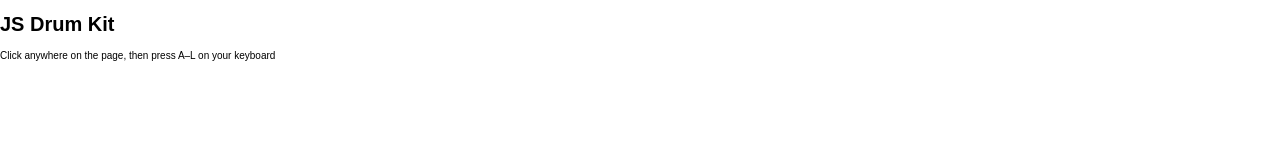
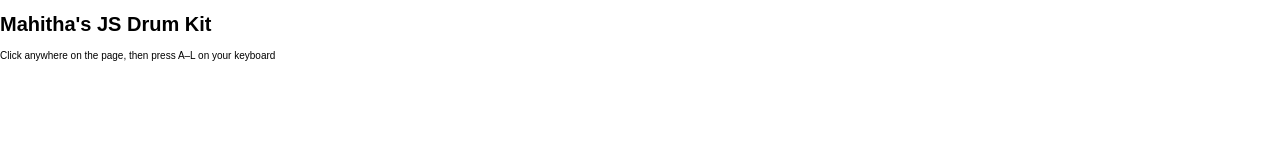
Before and after one commit to mahithayy/JS-DrumKit, a plain HTML site: page index.html in a window 1280 px wide. Shown: the top 160 px of the page. Drawn offline with Linux system fonts and the light colour scheme.

Commit message:
changed meta and header

```diff
--- a/index.html
+++ b/index.html
@@ -2,13 +2,13 @@
 <html lang="en">
 <head>
   <meta charset="UTF-8">
-  <title>JS Drum Kit</title>
+  <title>Mahitha's JS Drum Kit</title>
   <link rel="stylesheet" href="style.css">
 
 </head>
 <body>
 
-<h1>JS Drum Kit</h1>
+<h1>Mahitha's JS Drum Kit</h1>
 <p> Click anywhere on the page, then press A–L on your keyboard</p>
 
   <div class="keys">
```
